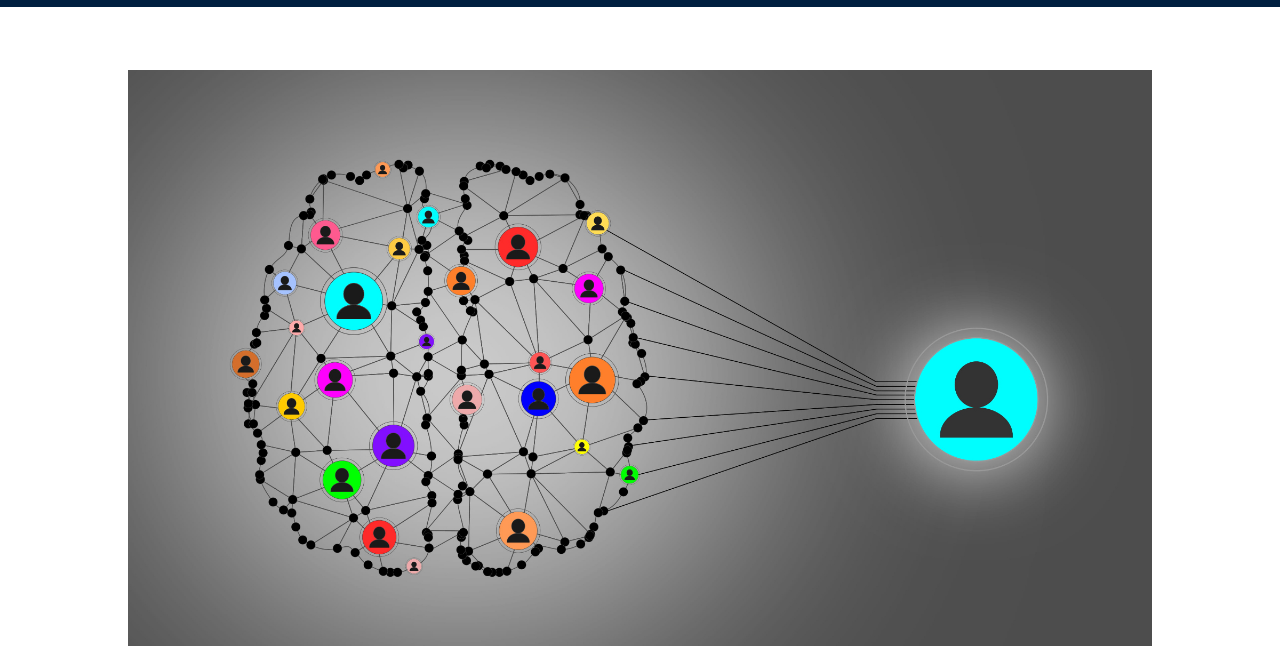
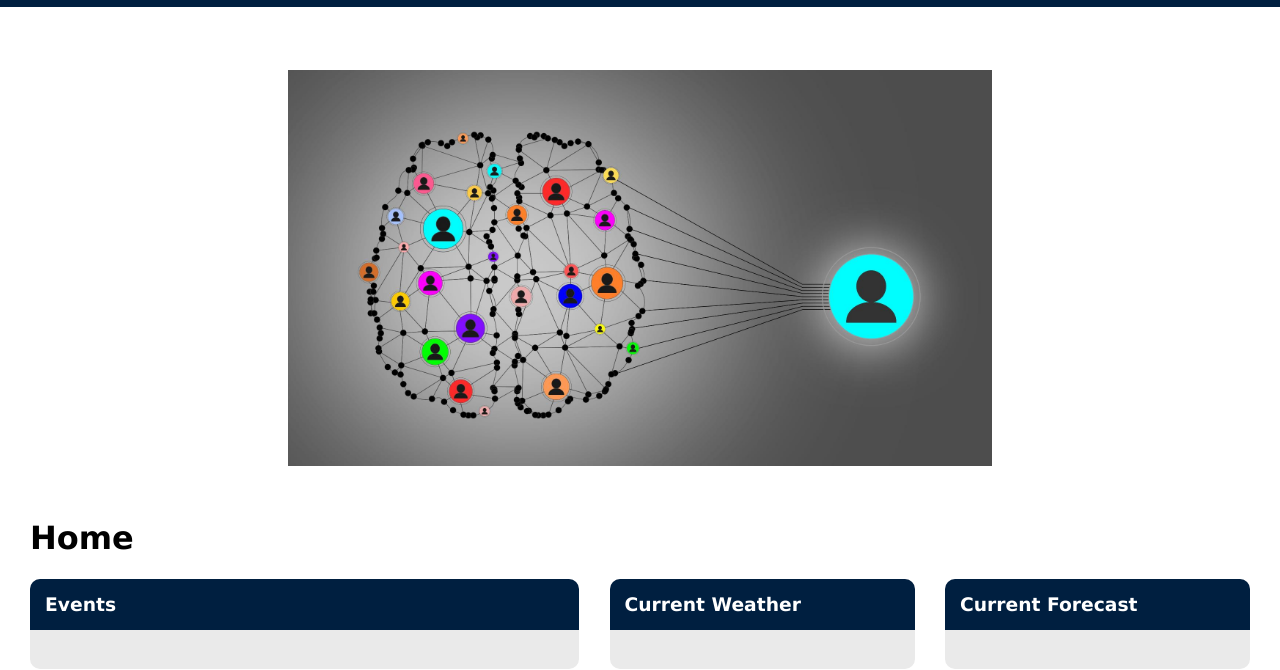
Before and after one commit to kentonbeech/wdd231, a plain HTML site: page chamber/index.html in a window 1280 px wide. Shown: the part 130-800 px from the top of the page. Drawn offline with nearby package versions, Linux system fonts and the light colour scheme; no server answers.

Commit message:
Edited size of hero image.

```diff
--- a/chamber/index.html
+++ b/chamber/index.html
@@ -61,7 +61,7 @@
 
         <section class="hero__image">
             <div class="hero__image__container">
-                <img src="images/network.jpg" alt="">
+                <img src="images/network1.jpg" alt="">
             </div>
         </section>
 
--- a/chamber/styles/styles.css
+++ b/chamber/styles/styles.css
@@ -126,7 +126,7 @@ main {
 }
 
 .hero__image img {
-    width: 80%;
+    width: 55%;
 }
 
 .hero__image__container {
@@ -582,6 +582,10 @@ footer p {
 /* PAGE JOIN STYLES */
 
 @media (max-width: 980px) {
+    .hero__image img {
+        width: 80%;
+    }
+
     #joinMain {
         display: flex;
         flex-direction: column;
```
Also changed, not shown: chamber/images/network1.jpg (added).
